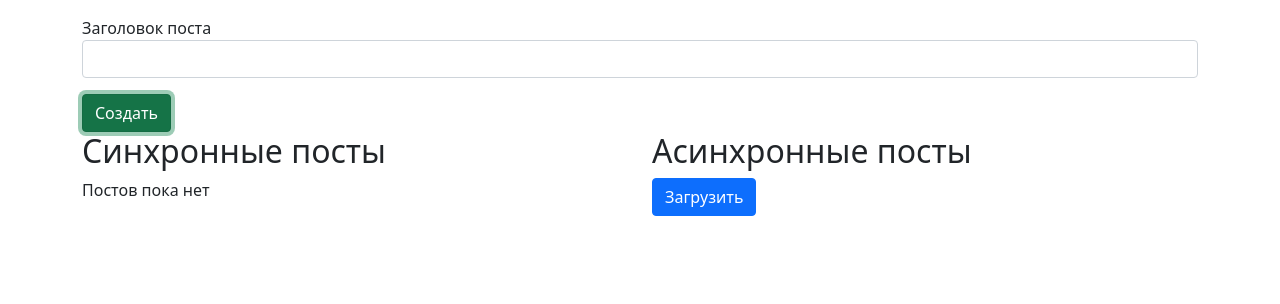
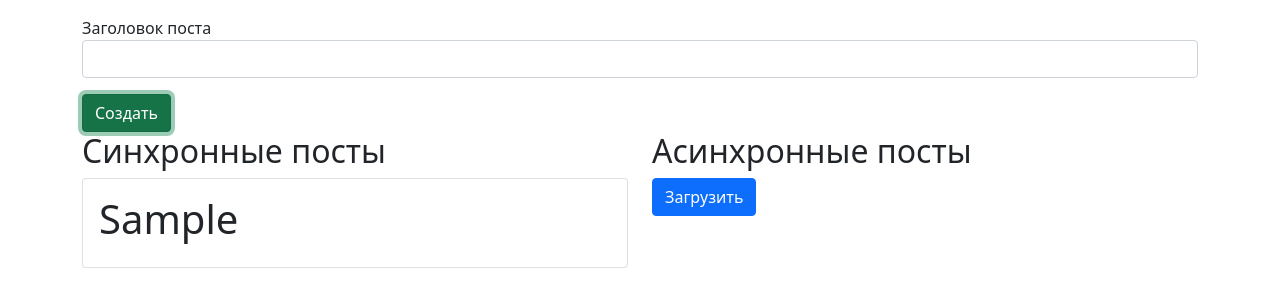
Before and after one commit to chernetskiy-ivan/React-Redux-Saga, a React (Create React App) app: page / in a window 1280 px wide. Both pictures are taken after typing "Sample" into the empty fields and a click on the button "Создать". Shown: the top 304 px of the page. Built offline with nearby package versions, Linux system fonts and the light colour scheme.

Commit message:
fixed bug. now we can create posts

```diff
--- a/src/Components/Post.js
+++ b/src/Components/Post.js
@@ -4,7 +4,7 @@ export default ({post}) => {
     return (
         <div className='card'>
             <div className="card-body">
-                <h1 className='card-title'>Title here {post}</h1>
+                <h1 className='card-title'>{post.title}</h1>
             </div>
 
         </div>
--- a/src/Components/PostForm.js
+++ b/src/Components/PostForm.js
@@ -1,5 +1,6 @@
 import React from 'react'
 import {connect} from 'react-redux'
+import {createPost} from '../redux/actions'
 
 class PostForm extends React.Component {
     constructor(props) {
@@ -20,6 +21,7 @@ class PostForm extends React.Component {
         }
 
         console.log(newPost)
+        this.props.createPost(newPost)
         //чистим input
         this.setState({title: ''})
     }
@@ -52,4 +54,8 @@ class PostForm extends React.Component {
     }
 }
 
-export default connect()(PostForm)
+const mapDispatchToProps = {
+    createPost: createPost
+}
+
+export default connect(null, mapDispatchToProps)(PostForm)
--- a/src/Components/Posts.js
+++ b/src/Components/Posts.js
@@ -6,7 +6,7 @@ const Posts = ({syncPosts}) => {
     if(!syncPosts.length) {
         return <p>Постов пока нет</p>
     }
-    return syncPosts.map(post => <Post post={post} key={post} />)
+    return syncPosts.map(post => <Post post={post} key={post.id} />)
 }
 
 const mapStateToProps = state => {
--- a/src/redux/postsReducer.js
+++ b/src/redux/postsReducer.js
@@ -9,7 +9,7 @@ export const postsReducer = (state = initialState, action) => {
     switch(action.type){
         case CREATE_POST:
             //создаем новый массив основываясь на старом 2 способами
-            return {...state, posts: state.posts.concat(action.payload)}
+            return {...state, posts: state.posts.concat([action.payload])}
             //return {...state, posts: [...state.posts, action.payload]}
         default: return state
     }
```
